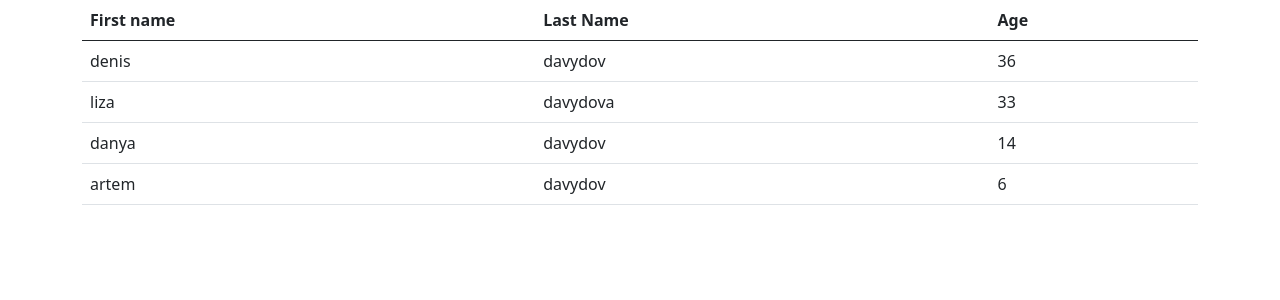
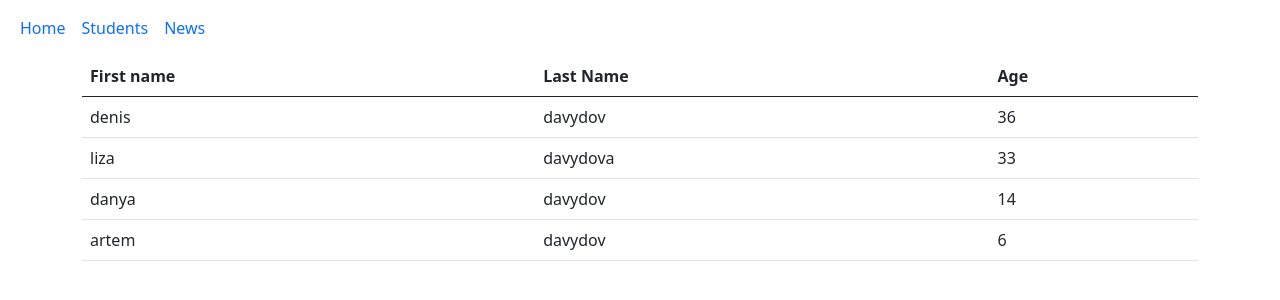
Before and after one commit to Ba1Kerrr/Flask-FastAPI, a Flask app: page /students/ in a window 1280 px wide. Shown: the top 300 px of the page. Run offline with Flask 3, Linux system fonts and the light colour scheme.

Commit message:
add sem1

```diff
--- a/sem_1.py
+++ b/sem_1.py
@@ -6,7 +6,7 @@
 
 @app.route('/')
 def hello_world():
-    return ('Hello World!')
+    return render_template('index.html')
 
 
 @app.route('/about/')
--- /dev/null
+++ b/templates/index.html
@@ -0,0 +1,34 @@
+<!DOCTYPE html>
+<html lang="en">
+<head>
+    <meta charset="UTF-8">
+    <link href="https://cdn.jsdelivr.net/npm/bootstrap@5.0.2/dist/css/bootstrap.min.css"
+          rel="stylesheet" integrity="sha384-EVSTQN3/azprG1Anm3QDgpJLIm9Nao0Yz1ztcQTwFspd3yD65VohhpuuCOmLASjC"
+          crossorigin="anonymous">
+    <title>{% block title %} Page {% endblock %}</title>
+</head>
+<body>
+<nav class="navbar navbar-expand-lg bg-body-tertiary">
+  <div class="container-fluid">
+    <button class="navbar-toggler" type="button" data-bs-toggle="collapse" data-bs-target="#navbarNav" aria-controls="navbarNav" aria-expanded="false" aria-label="Toggle navigation">
+      <span class="navbar-toggler-icon"></span>
+    </button>
+    <div class="collapse navbar-collapse" id="navbarNav">
+      <ul class="navbar-nav">
+        <li class="nav-item">
+          <a class="nav-link active" aria-current="page" href="#">Home</a>
+        </li>
+        <li class="nav-item">
+          <a class="nav-link" href="/students/">Students</a>
+        </li>
+        <li class="nav-item">
+          <a class="nav-link" href="/news/">News</a>
+        </li>
+      </ul>
+    </div>
+  </div>
+</nav>
+{% block content%} {% endblock %}
+
+</body>
+</html>
--- a/templates/students.html
+++ b/templates/students.html
@@ -1,13 +1,8 @@
-<!DOCTYPE html>
-<html lang="en">
-<head>
-    <meta charset="UTF-8">
-    <title>Title</title>
-    <link href="https://cdn.jsdelivr.net/npm/bootstrap@5.0.2/dist/css/bootstrap.min.css" rel="stylesheet"
-          integrity="sha384-EVSTQN3/azprG1Anm3QDgpJLIm9Nao0Yz1ztcQTwFspd3yD65VohhpuuCOmLASjC" crossorigin="anonymous">
-
-</head>
-<body>
+{% extends 'index.html' %}
+{% block title%}
+    News
+{% endblock %}
+{% block content %}
 <div class="container-lg">
     <table class="table">
         <thead>
@@ -29,5 +24,4 @@
     </table>
 
 </div>
-</body>
-</html>
+{% endblock %}
--- a/wsgi.py
+++ b/wsgi.py
@@ -0,0 +1,4 @@
+from sem_1 import app
+
+if __name__ == '__main__':
+    app.run(debug=True)
```
Also changed, not shown: templates/news.html (+10 -16 lines), 1 other file.
